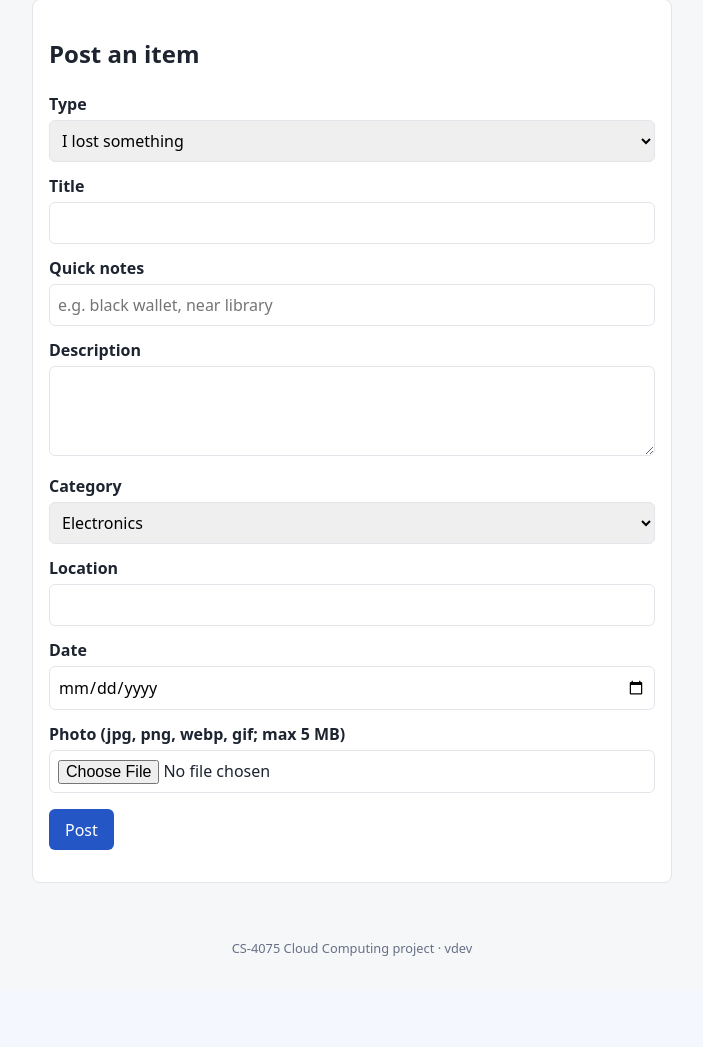
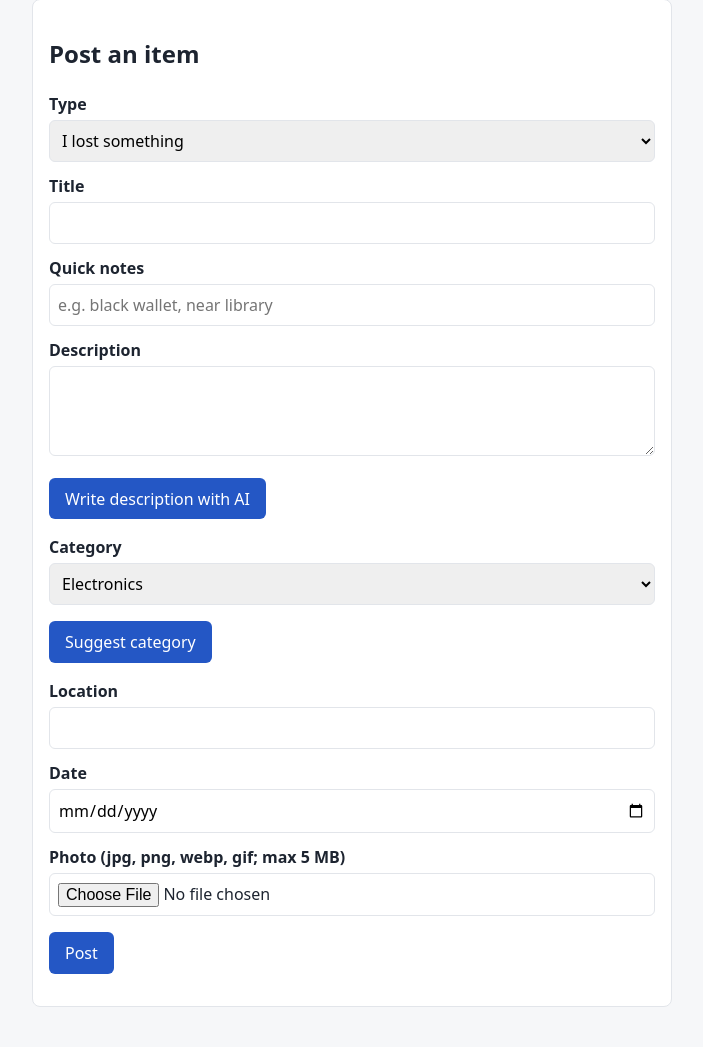
Before and after one commit to awwab-03/cloudscale, a Flask app: page /items/new in a window 1280 px wide. Shown: the part 73-1120 px from the top of the page, without its empty margins (288-991 px from the left). Before the commit the page ends 1029 px from the top, so only its background shows below. Run offline with Flask 3, Linux system fonts and the light colour scheme; the visitor is signed in with stand-in values (Sample User, id 1).

Commit message:
phase-10(construction): suggest-category and write-description endpoints, form buttons, demo seed script; app 1.1.0

```diff
--- a/app/app.py
+++ b/app/app.py
@@ -109,6 +109,56 @@ def logout():
     return redirect(url_for("index"))
 
 
+# ---------------------------------------------------------------- AI helpers
+def _json_login_required(view):
+    import functools
+
+    @functools.wraps(view)
+    def wrapper(*a, **kw):
+        if not auth.current_user():
+            return jsonify(error="Please sign in first."), 401
+        if not request.is_json:  # JSON-only, so cross-site form posts can't trigger it
+            return jsonify(error="JSON body required."), 415
+        return view(*a, **kw)
+
+    return wrapper
+
+
+@app.post("/api/suggest-category")
+@_json_login_required
+def api_suggest_category():
+    data = request.get_json(silent=True) or {}
+    title = str(data.get("title", "")).strip()[:200]
+    notes = str(data.get("notes", "")).strip()[:300]
+    if not (title or notes):
+        return jsonify(error="Enter a title or notes first."), 400
+    try:
+        result = aws_clients.predict_category(title, notes)
+        return jsonify(category=result["category"], confidence=result["confidence"])
+    except Exception as exc:
+        log.error("category prediction failed: %s", exc)
+        return jsonify(error="Category suggestion is unavailable right now."), 502
+
+
+@app.post("/api/write-description")
+@_json_login_required
+def api_write_description():
+    data = request.get_json(silent=True) or {}
+    title = str(data.get("title", "")).strip()[:200]
+    notes = str(data.get("notes", "")).strip()[:300]
+    if not (title or notes):
+        return jsonify(error="Enter a title or notes first."), 400
+    kind = "found" if data.get("kind") == "found" else "lost"
+    category = data.get("category") if data.get("category") in config.CATEGORIES else "Other"
+    try:
+        text = aws_clients.write_description(kind, title, notes, category,
+                                             str(data.get("location", ""))[:120])
+        return jsonify(description=text)
+    except Exception as exc:
+        log.error("description generation failed: %s", exc)
+        return jsonify(error="The description writer is unavailable right now."), 502
+
+
 # ---------------------------------------------------------------- items
 @app.get("/")
 def index():
@@ -143,6 +193,11 @@ def new_item():
             flash("Please choose lost/found and enter a title.", "error")
             return render_template("new_item.html", form=f)
         category = f.get("category") if f.get("category") in config.CATEGORIES else "Other"
+        ml_category = f.get("ml_category") if f.get("ml_category") in config.CATEGORIES else None
+        try:
+            ml_conf = min(max(float(f.get("ml_confidence", "")), 0.0), 1.0) if ml_category else None
+        except ValueError:
+            ml_conf = None
         try:
             key = aws_clients.upload_photo(request.files.get("photo"))
         except ValueError as exc:
@@ -151,11 +206,12 @@ def new_item():
         with db.get_conn() as conn:
             row = conn.execute(
                 """INSERT INTO items (owner_sub, kind, title, notes, description, category,
-                                      location, item_date, image_key)
-                   VALUES (%s, %s, %s, %s, %s, %s, %s, NULLIF(%s, '')::date, %s) RETURNING id""",
+                                      ml_category, ml_confidence, location, item_date, image_key)
+                   VALUES (%s, %s, %s, %s, %s, %s, %s, %s, %s, NULLIF(%s, '')::date, %s)
+                   RETURNING id""",
                 (auth.current_user()["sub"], kind, title, f.get("notes", "").strip(),
-                 f.get("description", "").strip(), category, f.get("location", "").strip(),
-                 f.get("item_date", ""), key),
+                 f.get("description", "").strip(), category, ml_category, ml_conf,
+                 f.get("location", "").strip(), f.get("item_date", ""), key),
             ).fetchone()
         flash("Item posted.", "ok")
         return redirect(url_for("item_detail", item_id=row["id"]))
--- a/app/aws_clients.py
+++ b/app/aws_clients.py
@@ -1,3 +1,4 @@
+import json
 import logging
 import os
 import uuid
@@ -13,6 +14,8 @@ log = logging.getLogger("cloudscale.aws")
 _s3 = None
 _sns = None
 _cognito = None
+_sm_runtime = None
+_bedrock = None
 
 
 def s3():
@@ -90,3 +93,50 @@ def publish_claim(owner_email, item_title, claimant_name, message):
         )
     except Exception as exc:
         log.warning("SNS publish skipped: %s", exc)
+
+
+def sm_runtime():
+    global _sm_runtime
+    if _sm_runtime is None:
+        _sm_runtime = boto3.client("sagemaker-runtime", region_name=config.REGION)
+    return _sm_runtime
+
+
+def bedrock():
+    global _bedrock
+    if _bedrock is None:
+        _bedrock = boto3.client("bedrock-runtime", region_name=config.REGION)
+    return _bedrock
+
+
+def predict_category(title, notes):
+    """SageMaker serverless endpoint (our own TF-IDF + LogisticRegression model)."""
+    resp = sm_runtime().invoke_endpoint(
+        EndpointName=config.SAGEMAKER_ENDPOINT,
+        ContentType="application/json",
+        Body=json.dumps({"title": title, "notes": notes}),
+    )
+    return json.loads(resp["Body"].read())[0]
+
+
+DESCRIPTION_SYSTEM = (
+    "You write short, clear descriptions for a campus lost-and-found listing. "
+    "Write 2 to 3 plain sentences. Use only the facts given, do not invent details such as "
+    "brands, colours or contents, and never include phone numbers or other contact details."
+)
+
+
+def write_description(kind, title, notes, category, location):
+    """Bedrock Converse API (Amazon Nova Micro): turn terse notes into a listing description."""
+    prompt = (
+        f"Listing type: {kind}\nTitle: {title}\nCategory: {category}\n"
+        f"Location: {location or 'not given'}\nNotes: {notes or 'none'}\n\n"
+        "Write the description."
+    )
+    resp = bedrock().converse(
+        modelId=config.BEDROCK_MODEL_ID,
+        system=[{"text": DESCRIPTION_SYSTEM}],
+        messages=[{"role": "user", "content": [{"text": prompt}]}],
+        inferenceConfig={"maxTokens": 200, "temperature": 0.3},
+    )
+    return resp["output"]["message"]["content"][0]["text"].strip()
--- a/app/config.py
+++ b/app/config.py
@@ -16,6 +16,8 @@ COGNITO_CLIENT_ID = os.environ.get("COGNITO_CLIENT_ID", "")
 CLAIM_TOPIC_ARN = os.environ.get("CLAIM_TOPIC_ARN", "")
 SSM_PREFIX = os.environ.get("SSM_PREFIX", "/cloudscale")
 APP_VERSION = os.environ.get("APP_VERSION", "dev")
+SAGEMAKER_ENDPOINT = os.environ.get("SAGEMAKER_ENDPOINT", "")
+BEDROCK_MODEL_ID = os.environ.get("BEDROCK_MODEL_ID", "us.amazon.nova-micro-v1:0")
 
 MAX_UPLOAD_BYTES = 5 * 1024 * 1024
 ALLOWED_EXTENSIONS = {"jpg", "jpeg", "png", "webp", "gif"}
--- a/app/templates/new_item.html
+++ b/app/templates/new_item.html
@@ -14,11 +14,17 @@
     <label>Quick notes</label>
     <input name="notes" maxlength="300" placeholder="e.g. black wallet, near library" value="{{ form.get('notes', '') }}">
     <label>Description</label>
-    <textarea name="description" rows="3">{{ form.get('description', '') }}</textarea>
+    <textarea name="description" id="description" rows="3">{{ form.get('description', '') }}</textarea>
+    <p><button type="button" id="btn-desc">Write description with AI</button>
+       <span class="muted" id="desc-status"></span></p>
     <label>Category</label>
-    <select name="category">
+    <select name="category" id="category">
       {% for c in categories %}<option {{ 'selected' if c == form.get('category') }}>{{ c }}</option>{% endfor %}
     </select>
+    <input type="hidden" name="ml_category" id="ml_category">
+    <input type="hidden" name="ml_confidence" id="ml_confidence">
+    <p><button type="button" id="btn-cat">Suggest category</button>
+       <span class="muted" id="cat-status"></span></p>
     <label>Location</label>
     <input name="location" maxlength="120" value="{{ form.get('location', '') }}">
     <label>Date</label>
@@ -28,4 +34,40 @@
     <p><button>Post</button></p>
   </form>
 </div>
+<script>
+(function () {
+  var $ = function (id) { return document.getElementById(id); };
+  function payload() {
+    var f = document.querySelector('form');
+    return JSON.stringify({
+      kind: f.kind.value, title: f.title.value, notes: f.notes.value,
+      category: f.category.value, location: f.location.value
+    });
+  }
+  function call(url, statusEl, done) {
+    statusEl.textContent = 'Thinking...';
+    fetch(url, { method: 'POST', headers: { 'Content-Type': 'application/json' }, body: payload() })
+      .then(function (r) { return r.json().then(function (j) { return { ok: r.ok, j: j }; }); })
+      .then(function (res) {
+        if (!res.ok) { statusEl.textContent = res.j.error || 'Something went wrong.'; return; }
+        done(res.j);
+      })
+      .catch(function () { statusEl.textContent = 'Network error, please try again.'; });
+  }
+  $('btn-cat').addEventListener('click', function () {
+    call('/api/suggest-category', $('cat-status'), function (j) {
+      $('category').value = j.category;
+      $('ml_category').value = j.category;
+      $('ml_confidence').value = j.confidence;
+      $('cat-status').textContent = 'Suggested: ' + j.category + ' (' + Math.round(j.confidence * 100) + '% sure)';
+    });
+  });
+  $('btn-desc').addEventListener('click', function () {
+    call('/api/write-description', $('desc-status'), function (j) {
+      $('description').value = j.description;
+      $('desc-status').textContent = 'Done. Edit it if you like.';
+    });
+  });
+})();
+</script>
 {% endblock %}
```
Also changed, not shown: app/seed_db.py (added, +53 -0 lines), 3 other files.
